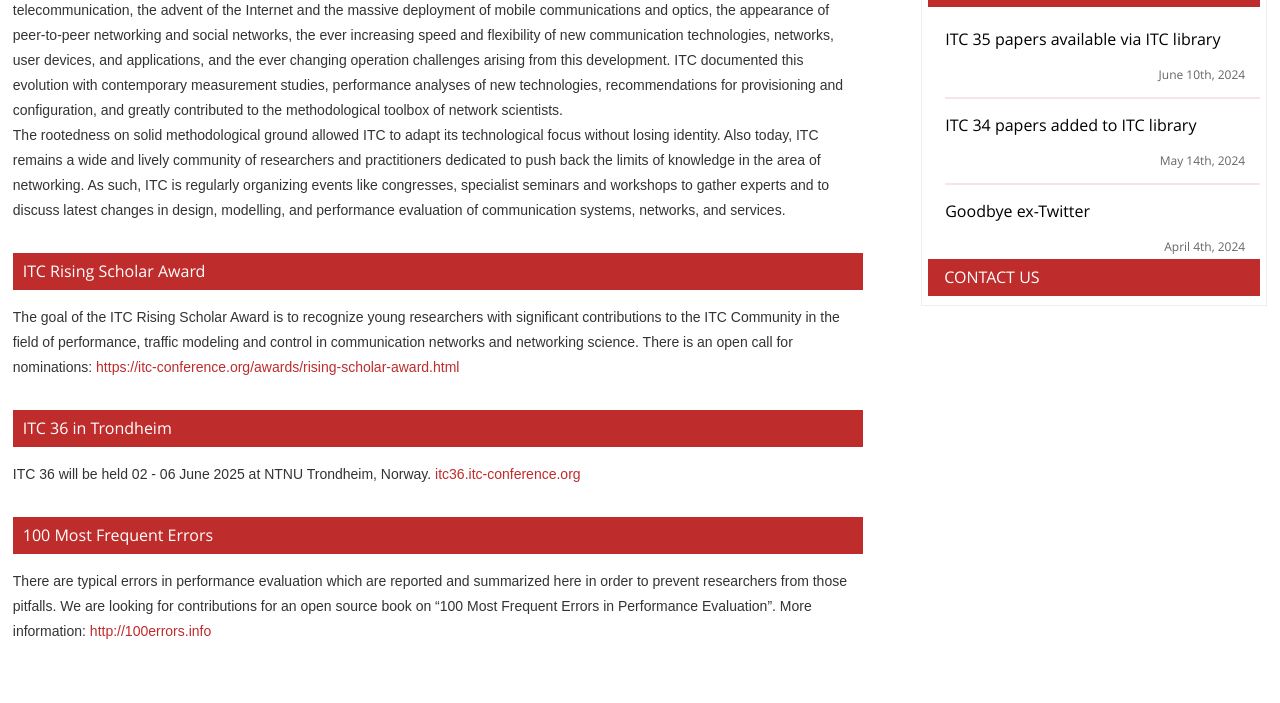
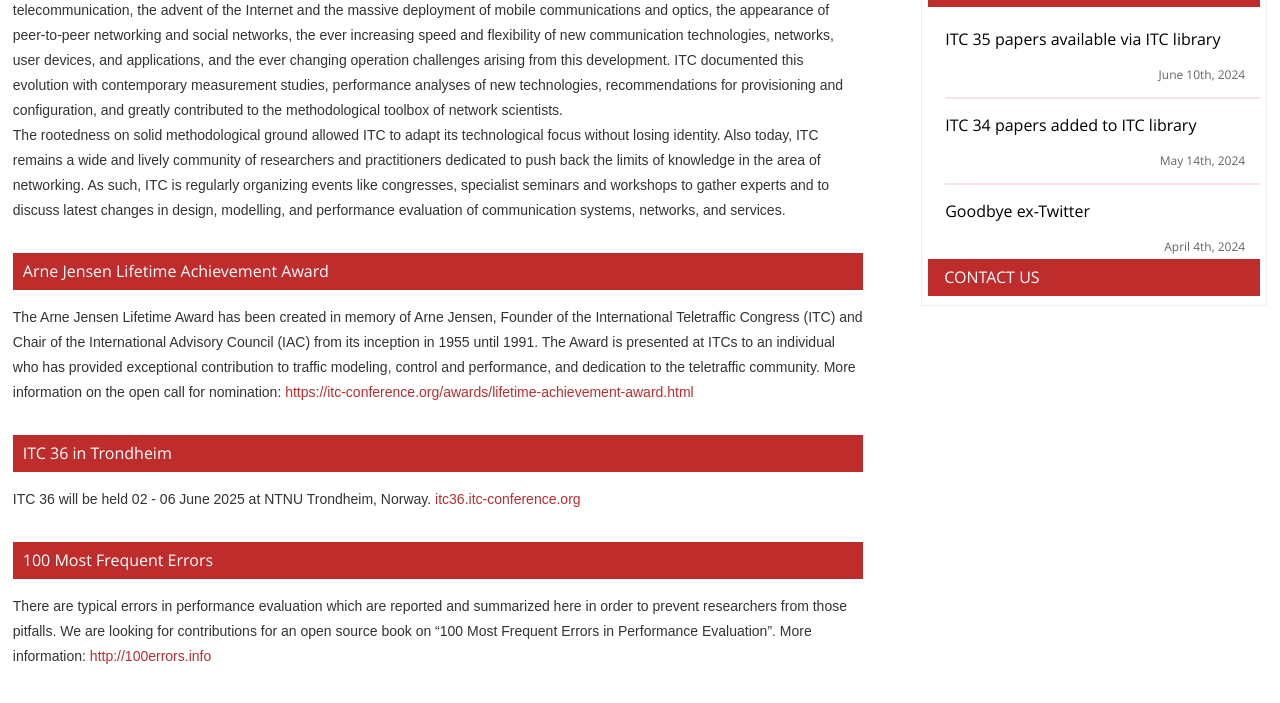
Before and after one commit to lsinfo3/itc-conference, a Jekyll site: the page built from index.md, in a window 1280 px wide and 900 px high, scrolled down 883 px. Shown: the top 703 px of the window. Built offline with Jekyll 4.4.1, drawn with Linux system fonts in a browser that asks for light colours.

Commit message:
update wrt lifetime-achievement-award.md

```diff
--- a/index.md
+++ b/index.md
@@ -16,9 +16,9 @@
 The rootedness on solid methodological ground allowed ITC to adapt its technological focus without losing identity. Also today, ITC remains a wide and lively community of researchers and practitioners dedicated to push back the limits of knowledge in the area of networking. As such, ITC is regularly organizing events like congresses, specialist seminars and workshops to gather experts and to discuss latest changes in design, modelling, and performance evaluation of communication systems, networks, and services.
 
 
-## ITC Rising Scholar Award
+## Arne Jensen Lifetime Achievement Award
 
-The goal of the ITC Rising Scholar Award  is to recognize young researchers with significant contributions to the ITC Community in the field of performance, traffic modeling and control in communication networks and networking science. There is an open call for nominations: [{{ site.domain }}/awards/rising-scholar-award.html](awards/rising-scholar-award.html)
+The Arne Jensen Lifetime Award has been created in memory of Arne Jensen, Founder of the International Teletraffic Congress (ITC) and Chair of the International Advisory Council (IAC) from its inception in 1955 until 1991. The Award is presented at ITCs to an individual who has provided exceptional contribution to traffic modeling, control and performance, and dedication to the teletraffic community. More information on the open call for nomination: [{{ site.domain }}/awards/lifetime-achievement-award.html](awards/lifetime-achievement-award.html)
 
 
 ## ITC 36 in Trondheim
```
Also changed, not shown: awards.md (+2 -2 lines), awards/lifetime-achievement-award.md (added, +46 -0 lines).
